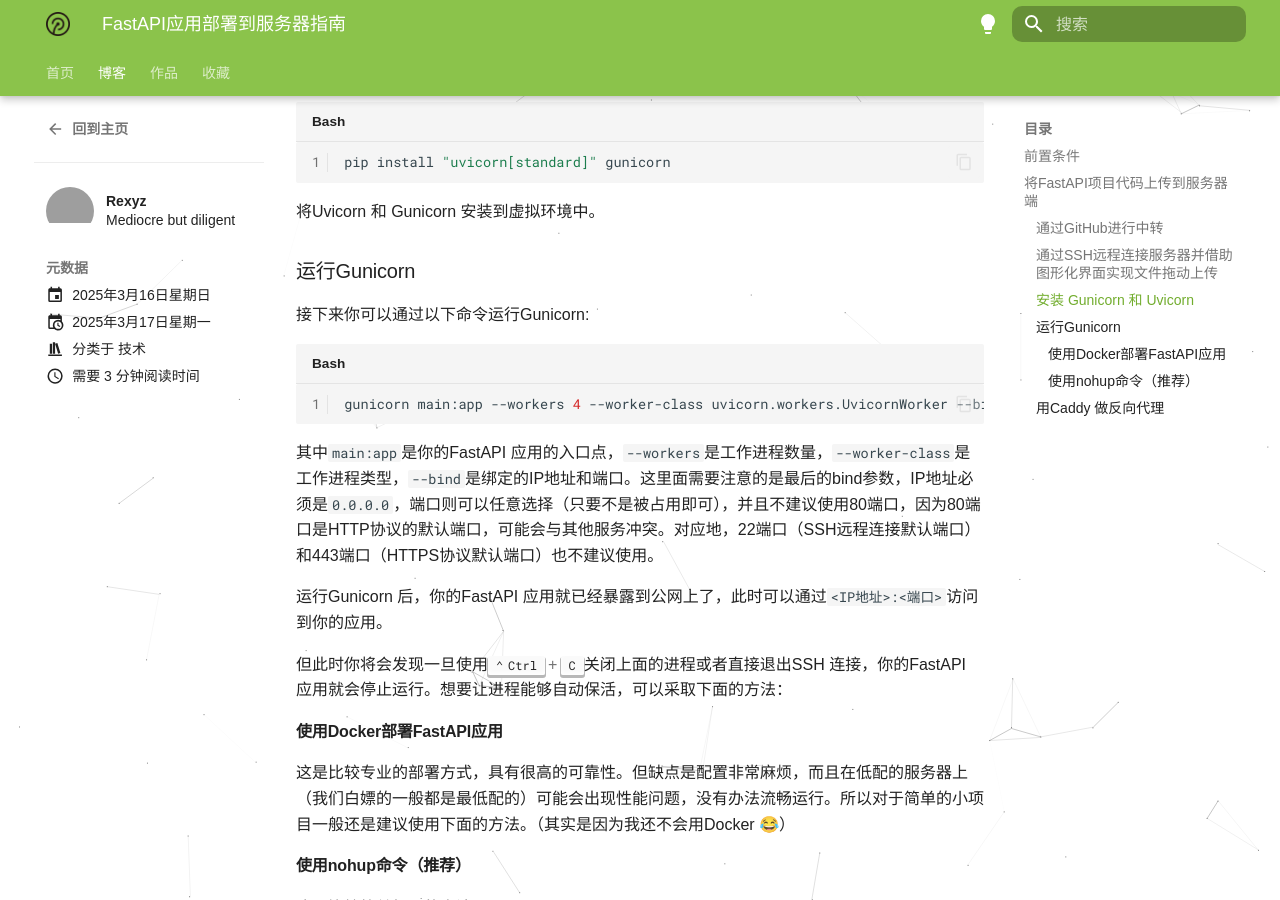
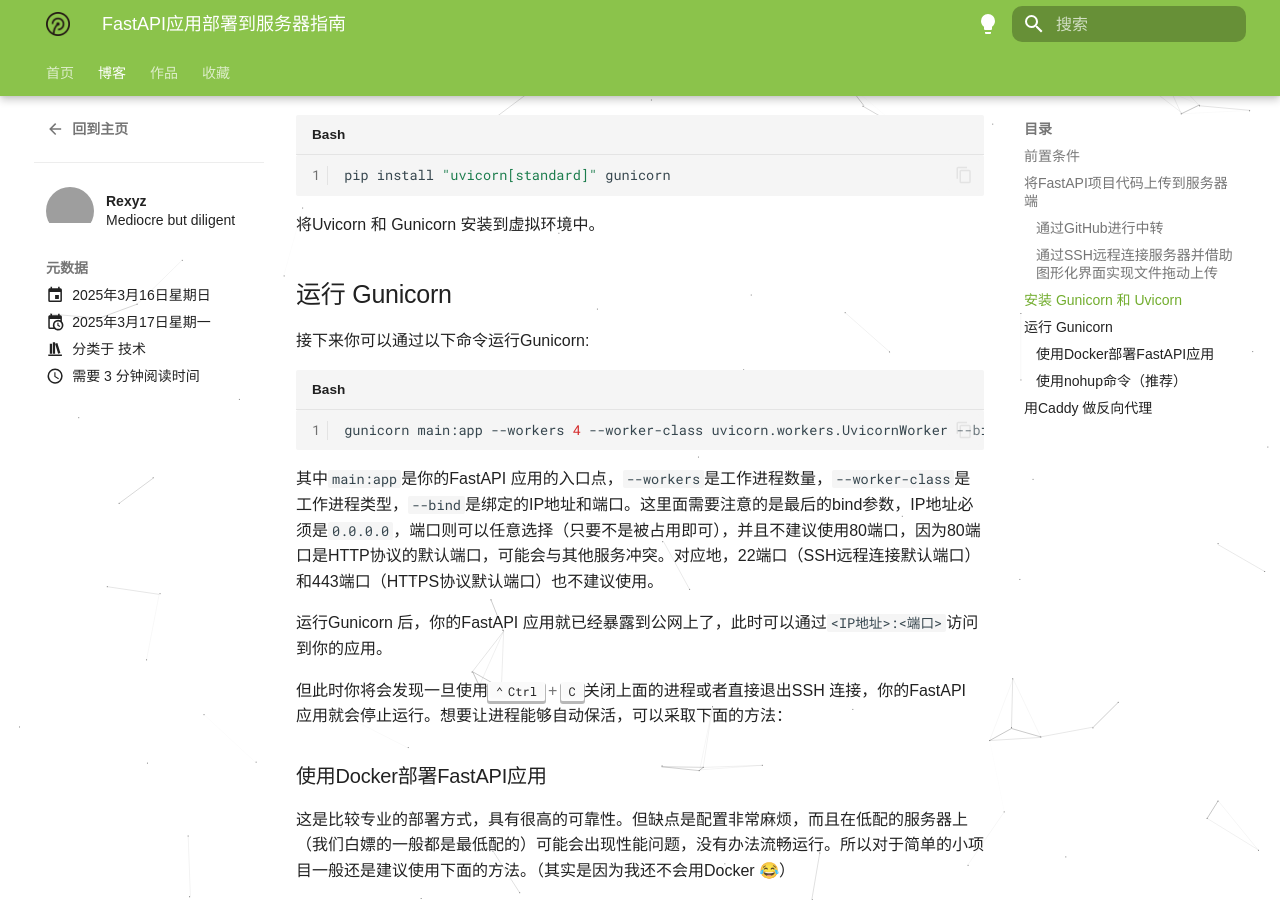
Before and after one commit to RRRexyz/MyBlog, an MkDocs documentation site: the page built from docs/blog/posts/2025-03-16-FastAPI应用部署到服务器指南.md, in a window 1280 px wide and 900 px high, scrolled down 3770 px. Built offline with MkDocs 1.6.1 and Material for MkDocs 9.7.7, drawn with Linux system fonts in a browser that asks for light colours; comment, search, counter and statistics services are not loaded; a style sheet for code colours, icons or effects is not loaded; grey boxes are pictures that could not be loaded.

Commit message:
250317.4

````diff
--- a/docs/blog/posts/2025-03-16-FastAPI应用部署到服务器指南.md
+++ b/docs/blog/posts/2025-03-16-FastAPI应用部署到服务器指南.md
@@ -74,7 +74,7 @@
 !!! note "小技巧"
     相应地，此时VSCode 左边的资源管理器中的所有文件右键单击后会有一个“下载”选项，这个选项可以把文件从服务器下载到本地。
 
-### 安装 Gunicorn 和 Uvicorn
+## 安装 Gunicorn 和 Uvicorn
 在服务器端以生产环境的模式运行FastAPI 应用，和在Windows 本地以开发环境的模式运行略有不同，这里推荐使用Gunicorn with Uvicorn Workers的部署方式。
 
 运行
@@ -83,7 +83,7 @@
 ```
 将Uvicorn 和 Gunicorn 安装到虚拟环境中。
 
-### 运行Gunicorn
+## 运行 Gunicorn
 接下来你可以通过以下命令运行Gunicorn:
 ```bash
 gunicorn main:app --workers 4 --worker-class uvicorn.workers.UvicornWorker --bind 0.0.0.0:66
@@ -94,10 +94,10 @@
 
 但此时你将会发现一旦使用++ctrl+c++关闭上面的进程或者直接退出SSH 连接，你的FastAPI 应用就会停止运行。想要让进程能够自动保活，可以采取下面的方法：
 
-#### 使用Docker部署FastAPI应用
+### 使用Docker部署FastAPI应用
 这是比较专业的部署方式，具有很高的可靠性。但缺点是配置非常麻烦，而且在低配的服务器上（我们白嫖的一般都是最低配的）可能会出现性能问题，没有办法流畅运行。所以对于简单的小项目一般还是建议使用下面的方法。（其实是因为我还不会用Docker 😂）
 
-#### 使用nohup命令（推荐）
+### 使用nohup命令（推荐）
 这是比较简单粗暴的方法。
 
 使用nohup命令可以将进程放入后台运行，并且在退出SSH 连接后，进程依然能够保持运行。
@@ -131,4 +131,4 @@
 !!! info "注意"
     如果你对项目中的代码进行了修改，那么必须要先结束现有的Gunicorn 进程，然后再重新运行，才能看到修改后的效果。
 
-### 用Caddy 做反向代理
+## 用Caddy 做反向代理
````
